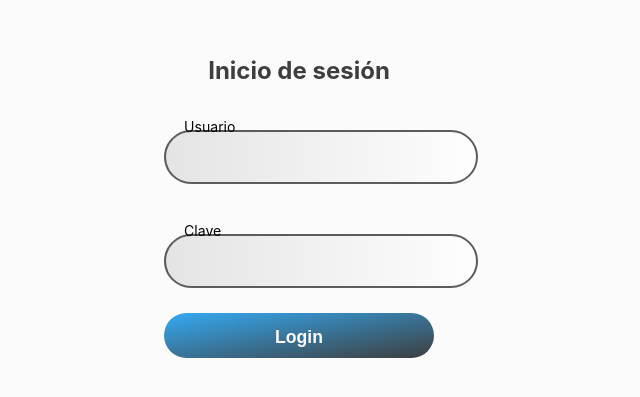
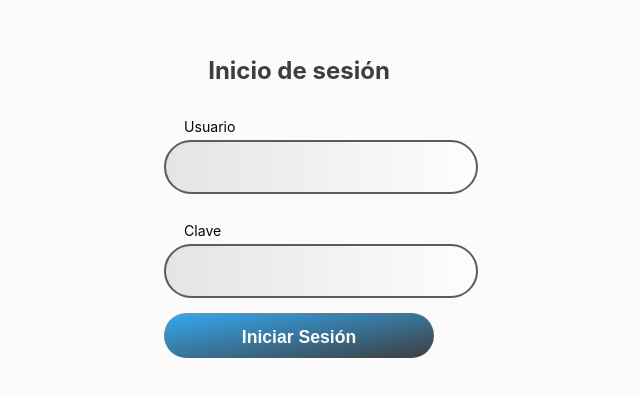
Before and after one commit to jaimeolartef/OdontoSoftFullStack, a React (Create React App) app in the folder odontosoftfront/: page / in a window 1280 px wide. Shown: the part 235-632 px from the top of the page, without its empty margins (341-981 px from the left). Built offline with nearby package versions, Linux system fonts and the light colour scheme.

Commit message:
Se ajusta el login

```diff
--- a/odontosoftfront/src/Login.css
+++ b/odontosoftfront/src/Login.css
@@ -47,9 +47,9 @@ h2 {
     color: #3e3e3e;
     text-align: center;
 }
-.input-box {
-    position: relative;
-    margin: 25px 0;
+
+.input-translate {
+  transform: translateY(10px);
 }
 
 .forgot-pass {
--- a/odontosoftfront/src/Login.jsx
+++ b/odontosoftfront/src/Login.jsx
@@ -67,17 +67,17 @@ const Login = (props) => {
           <h2>Inicio de sesión</h2>
           <form>
             <div className="input-box">
-              <input type="usuario"  name="usuario" value={loginObj.usuario} onChange={handleInputChange} required />
+              <input type="usuario" className="input-translate" name="usuario" value={loginObj.usuario} onChange={handleInputChange} required/>
               <label>Usuario</label>
             </div>
             <div className="input-box">
-              <input type="password"  name="clave" value={loginObj.clave} onChange={handleInputChange} required />
+              <input type="password" className="input-translate" name="clave" value={loginObj.clave} onChange={handleInputChange} required/>
               <label>Clave</label>
             </div>
             <div className="center">
-            <button type="button" className="btn" onClick={handleLogin}>
-              Login
-            </button>
+              <button type="button" className="btn" onClick={handleLogin}>
+                Iniciar Sesión
+              </button>
             </div>
           </form>
         </div>
--- a/odontosoftfront/src/config.jsx
+++ b/odontosoftfront/src/config.jsx
@@ -1,5 +1,5 @@
 const config = {
-  baseURL: 'http://192.168.1.4:8080'
+  baseURL: 'http://localhost:8080'
 };
 
 export default config;
--- a/odontosoftfront/src/view/Paciente/consultarPaciente.jsx
+++ b/odontosoftfront/src/view/Paciente/consultarPaciente.jsx
@@ -1,7 +1,7 @@
 import React, { useState } from 'react';
 import './consultarPaciente.css';
 import Logo from '../../resource/LogoNegro.png';
-import axios from "axios";
+import '../../App.css';
 
 
 const ConsultarPaciente = () => {
@@ -18,10 +18,10 @@ const ConsultarPaciente = () => {
       </header>
       <form onSubmit={handleSubmit}>
         <section className="personal-information">
-          <h3>Consultar Personal</h3>
+          <h3>Consultar paciente</h3>
 
         </section>
-        <button type="submit">Guardar</button>
+        <button type="submit"  className="btn">Consultar</button>
       </form>
     </div>
   );
```
